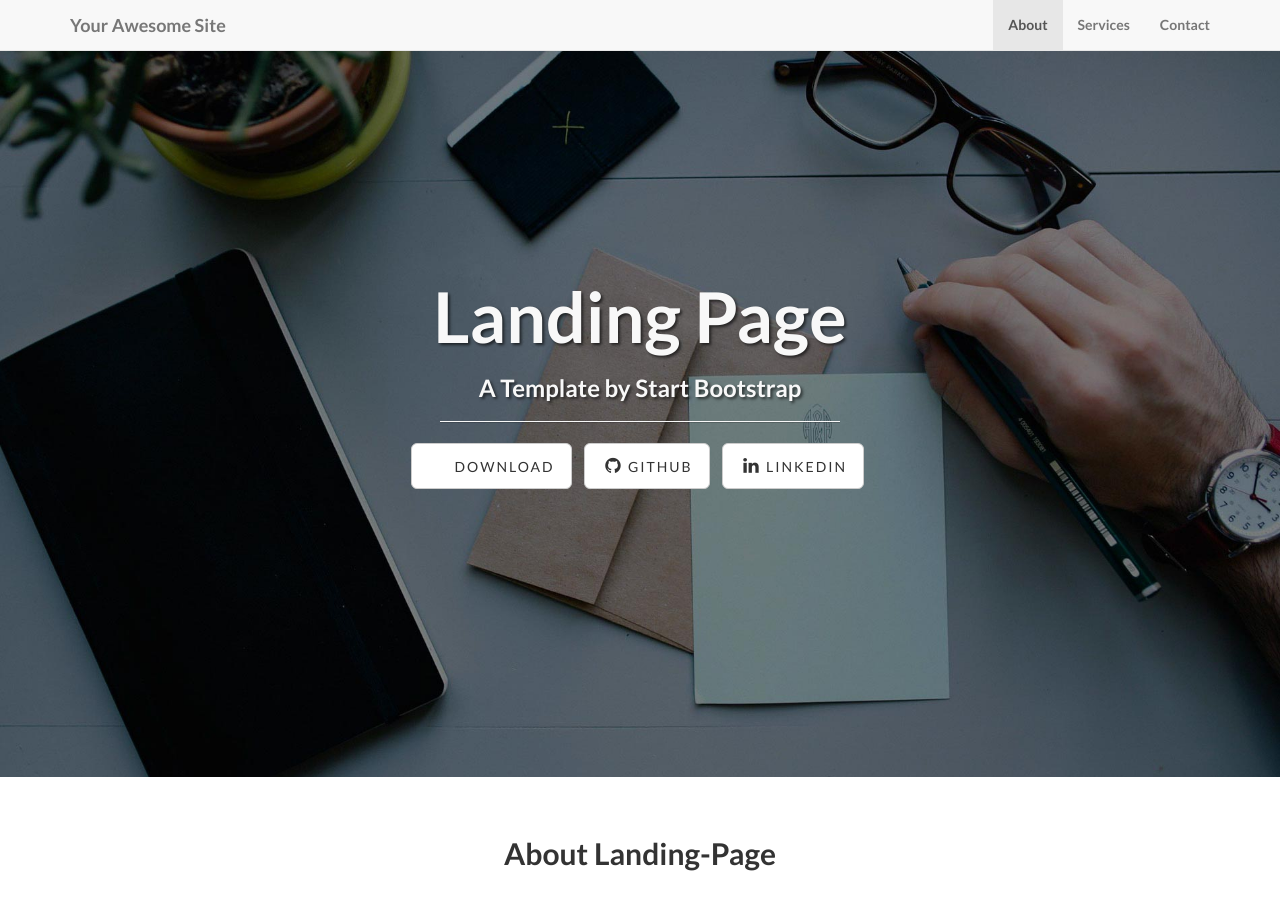
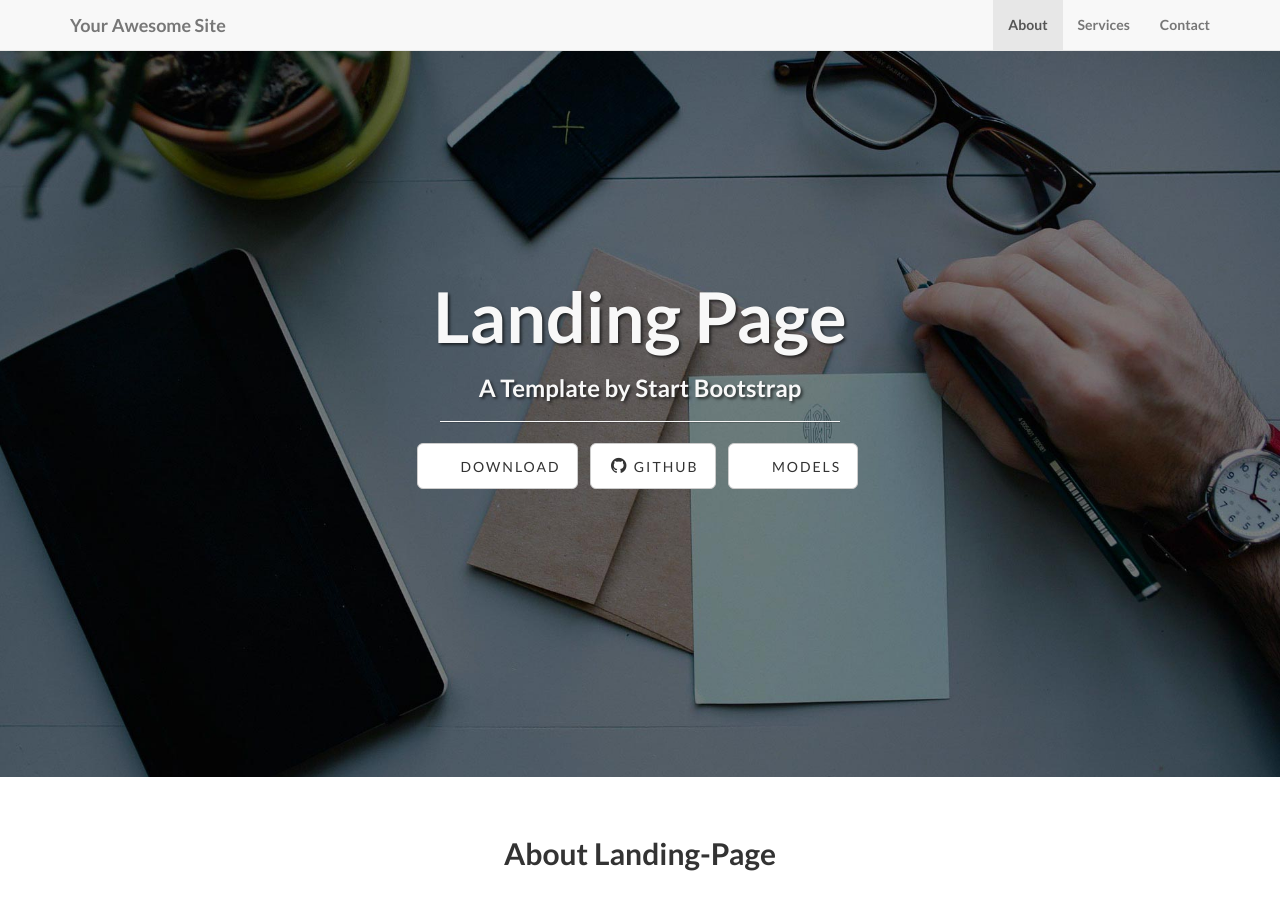
Before and after one commit to NG-Development/NGDevelopmentLP, a Jekyll site: the page built from index.html, in a window 1280 px wide and 900 px high. Built offline with Jekyll 4.4.1, drawn with Linux system fonts in a browser that asks for light colours; nearby versions of some CDN libraries; library files that are not in the unit come from our copies.

Commit message:
Update _config.yml

```diff
--- a/_config.yml
+++ b/_config.yml
@@ -30,5 +30,5 @@ social:
     url: UI.zip
   - title: github
     url: https://github.com/NG-Development/ngdevelopment
-  - title: linkedin
+  - title: Models
     url: https://github.com/NG-Development/ngdevelopment
```
